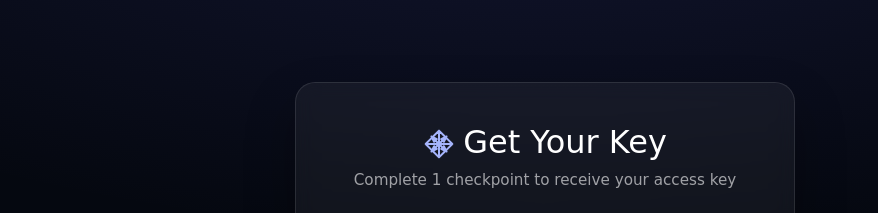
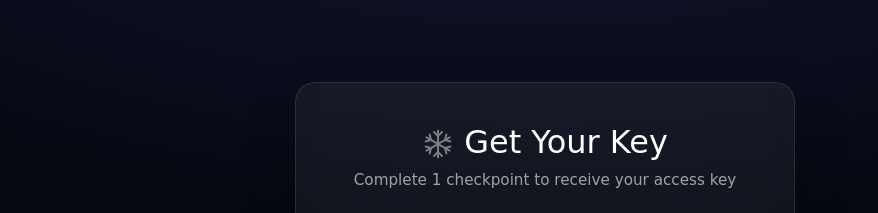
Before and after one commit to swevenxu/snoe-key-sys, a website: page public/index.html in a window 1280 px wide. Shown: the top 213 px of the page, without its empty margins (95-973 px from the left). Drawn offline with Linux system fonts and the light colour scheme; no server answers; a web font is replaced by a local one.

Commit message:
Use snowflake PNG logo

```diff
--- a/public/index.html
+++ b/public/index.html
@@ -269,7 +269,7 @@
 </head>
 <body>
   <div class="container">
-    <h1><svg width="32" height="32" viewBox="0 0 24 24" fill="none" stroke="#a5b4fc" stroke-width="1.5" stroke-linecap="round" stroke-linejoin="round" style="vertical-align: middle; margin-right: 8px;"><path d="M12 2v20M12 2l-4 4M12 2l4 4M12 22l-4-4M12 22l4-4M2 12h20M2 12l4-4M2 12l4 4M22 12l-4-4M22 12l-4 4M6.34 6.34l11.32 11.32M6.34 6.34l2 4M6.34 6.34l4 2M17.66 17.66l-2-4M17.66 17.66l-4-2M17.66 6.34L6.34 17.66M17.66 6.34l-2 4M17.66 6.34l-4 2M6.34 17.66l2-4M6.34 17.66l4-2"/></svg>Get Your Key</h1>
+    <h1><img src="/snowflake.png" alt="Snoe" style="width: 32px; height: 32px; vertical-align: middle; margin-right: 10px;">Get Your Key</h1>
     <p class="subtitle">Complete 1 checkpoint to receive your access key</p>
 
     <div class="step active" id="step1">
```
Also changed, not shown: dist/public/index.html, dist/public/snowflake.png (added), public/snowflake.png (added), snowflake-svgrepo-com.png (added).
